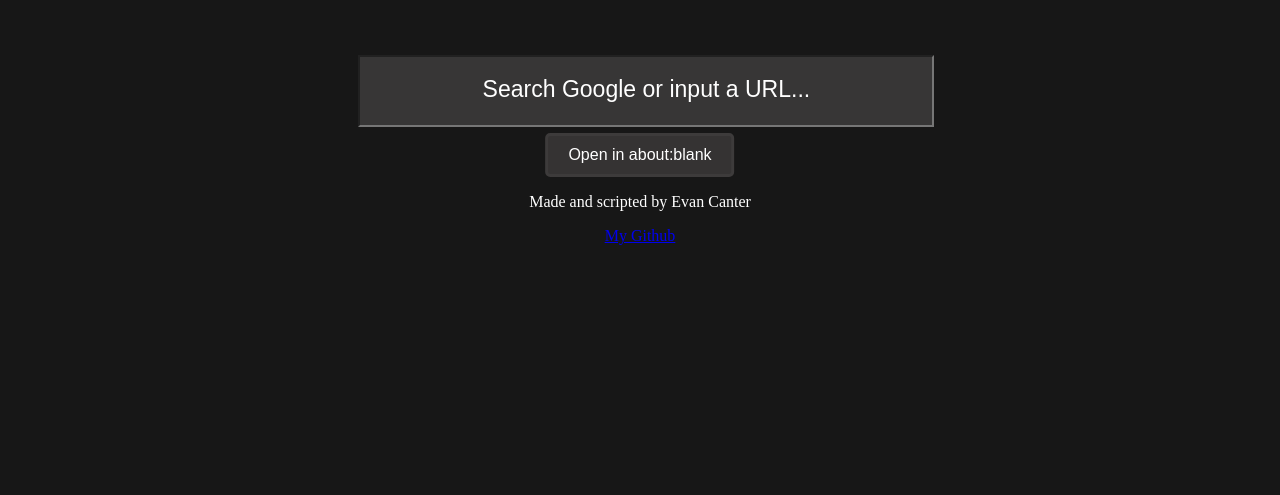
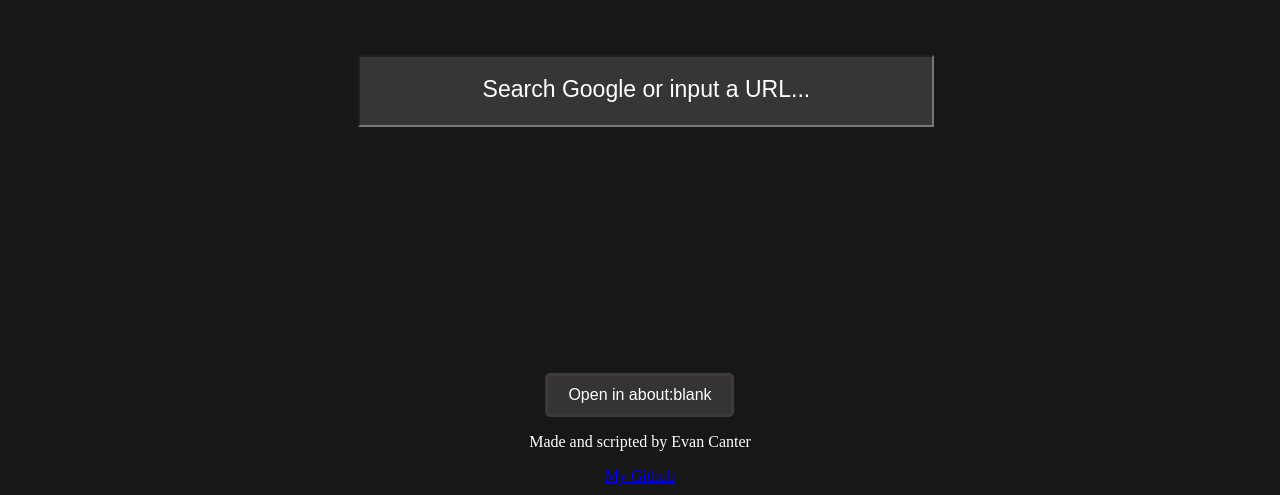
Before and after one commit to Evaxle/Gamewebserver, a website: page public/index.html in a window 1280 px wide. Shown: the part 305-800 px from the top of the page. Drawn offline with Linux system fonts and the light colour scheme.

Commit message:
better???

```diff
--- a/public/index.html
+++ b/public/index.html
@@ -1,4 +1,4 @@
-<title>GameWeb|Server</title>
+<title>GameWeb | Server</title>
 <style>
     ::-webkit-scrollbar {
         display: none;
@@ -247,7 +247,7 @@ document.addEventListener("keypress", function onEvent(event) {
     <style>
         .button-container {
           position: fixed;
-          bottom: 30%;
+          bottom: 0%;
           left: 50%;
           transform: translateX(-50%);
           text-align: center;
```
Also changed, not shown: 1 other file.
